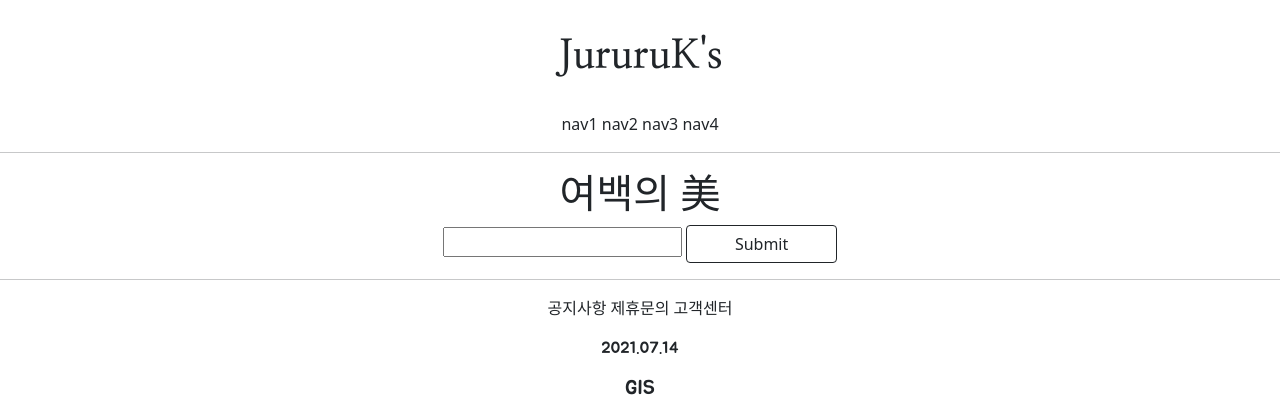
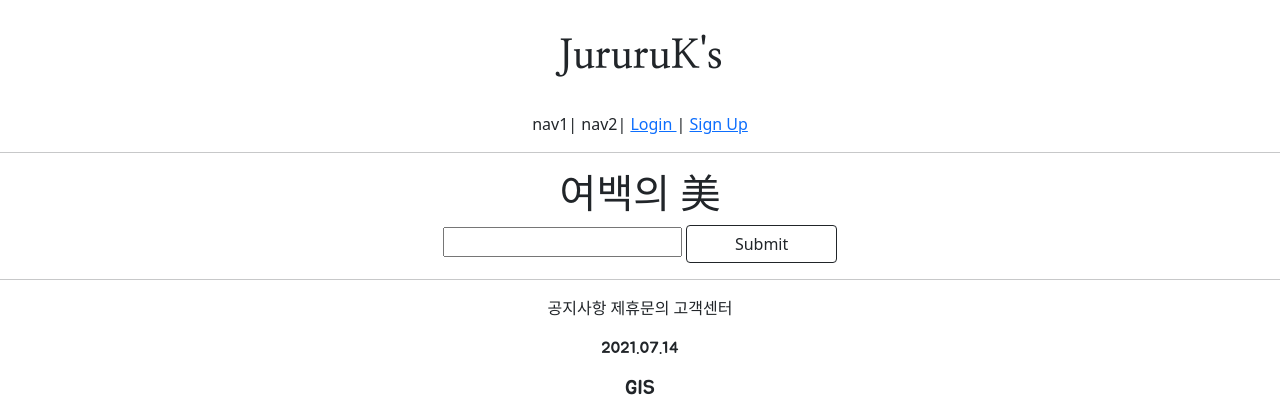
Before and after one commit to JururuK/practice, a Django app: page /myself/intro/ in a window 1280 px wide. Shown: the top 420 px of the page. Run offline with Django 3.2, Linux system fonts and the light colour scheme; data that the repository does not hold is empty; parts of the project's set-up code (start-up, migrations or seed data) failed here and were passed over.

Commit message:
7.16 class commit 1. login/out,signin button

```diff
--- a/templates/header.html
+++ b/templates/header.html
@@ -3,10 +3,26 @@
         <h1>JururuK's</h1>
     </div>
     <div class="JururuK_header_button">
-        <span>nav1</span>
-        <span>nav2</span>
-        <span>nav3</span>
-        <span>nav4</span>
+        <span>nav1</span>|
+        <span>nav2</span>|
+        {% if not user.is_authenticated %}
+        <span>
+            <a href="{% url 'myself:login' %}">
+                Login
+            </a>
+        </span>|
+        <span>
+            <a href="{% url 'myself:create' %}">
+                 Sign Up
+            </a>
+        </span>
+        {% else %}
+        <span>
+            <a href="{% url 'myself:logout' %}">
+                Logout
+            </a>
+        </span>
+        {% endif %}
     </div>
 
 </div>
```
